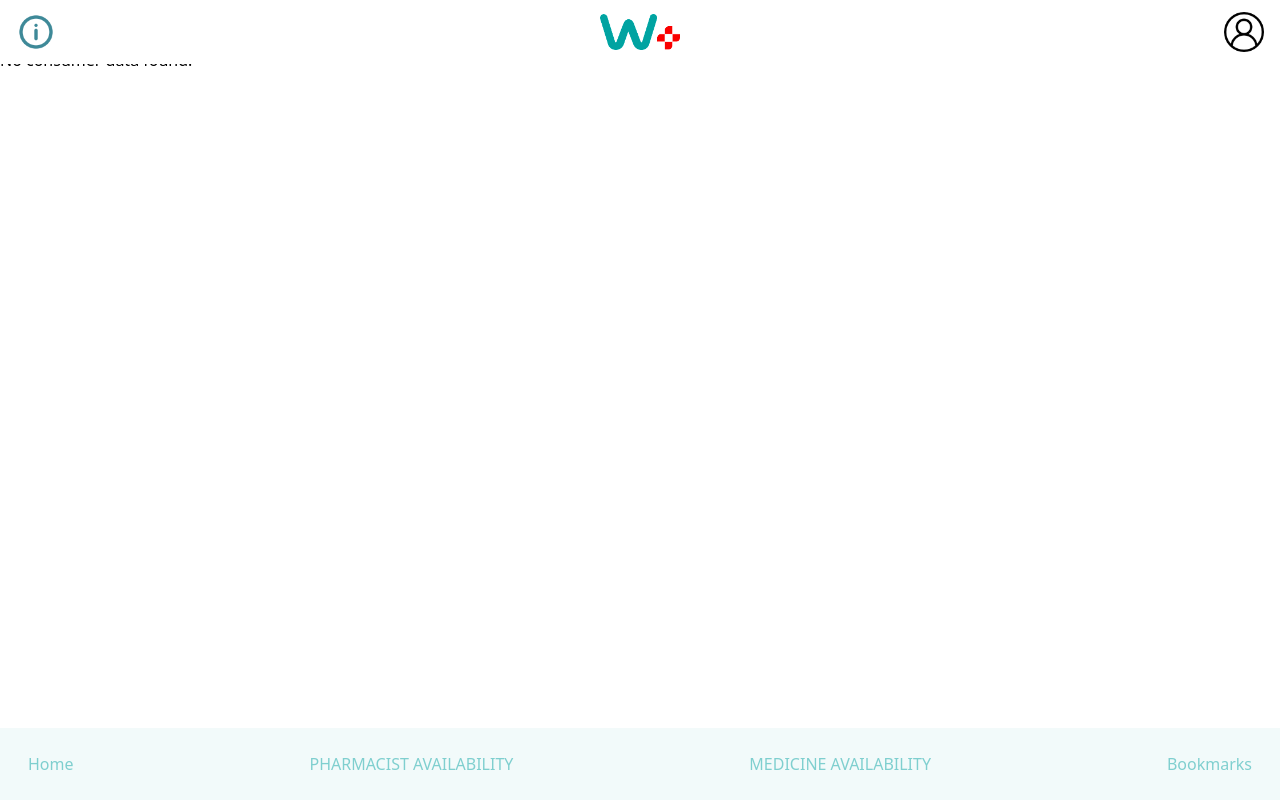
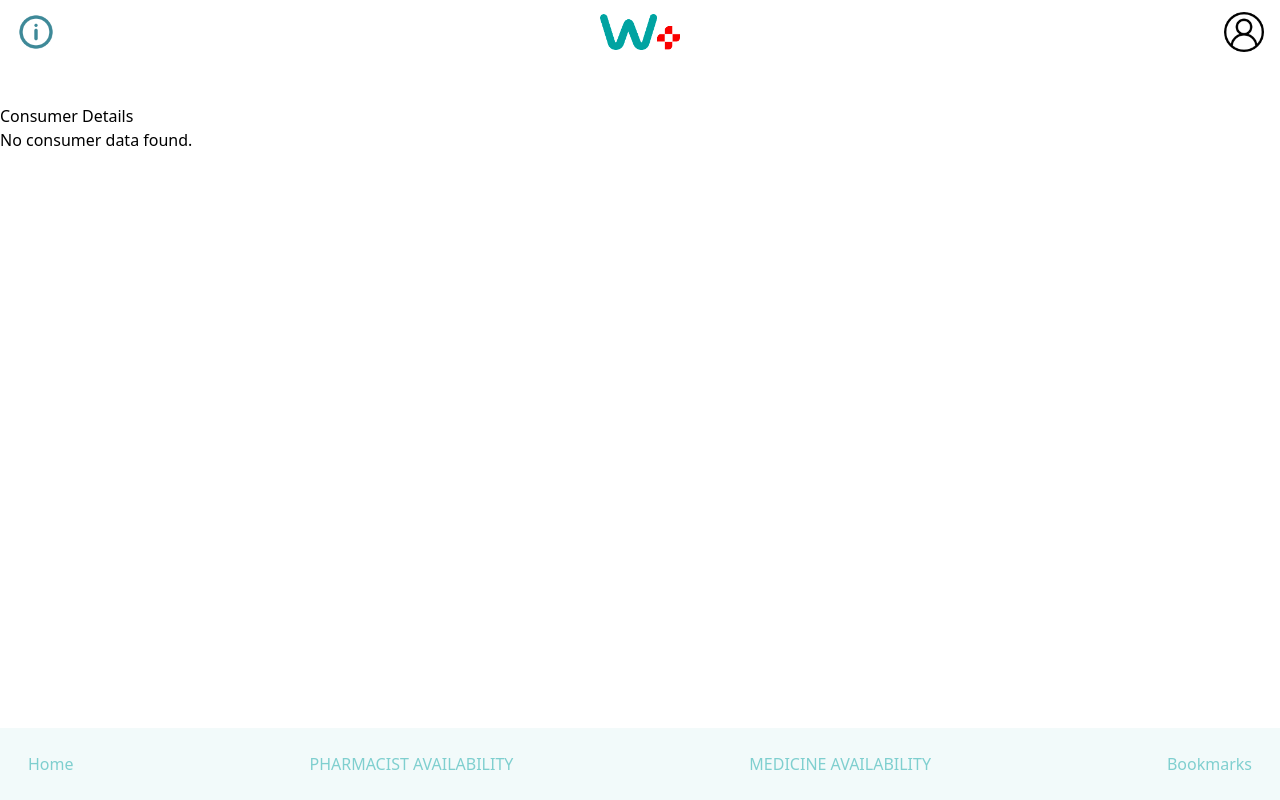
Before and after one commit to rizvan93/pharmacy-availability-checker, a React (Vite) app: page /bookmarks in a window 1280 px wide. Built offline with nearby package versions, Linux system fonts and the light colour scheme.

Commit message:
added css to top most element in bookmarks page to prevent hidden from top navbar.

```diff
--- a/src/pages/Consumers/Bookmarks/Bookmarks.jsx
+++ b/src/pages/Consumers/Bookmarks/Bookmarks.jsx
@@ -54,7 +54,7 @@ export default function Bookmarks() {
 
   return (
     <div>
-      <h2>Consumer Details</h2>
+      <h2 className="mt-20">Consumer Details</h2>
       {consumer ? (
         <>
           <p>Email: {consumer.email}</p>
```
